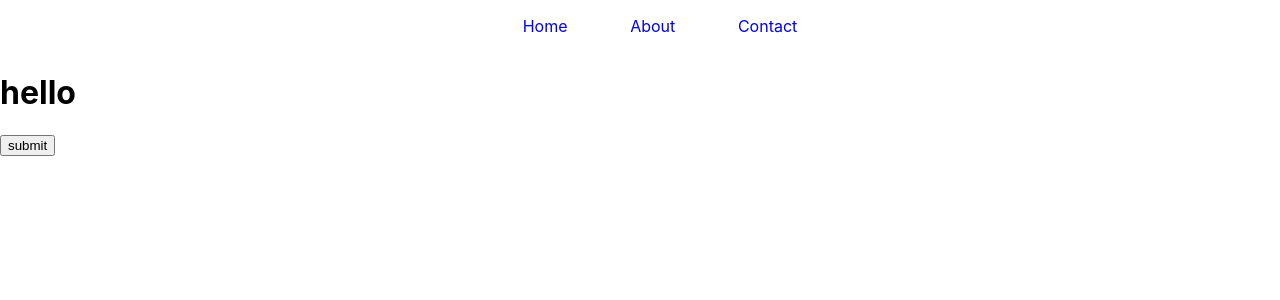
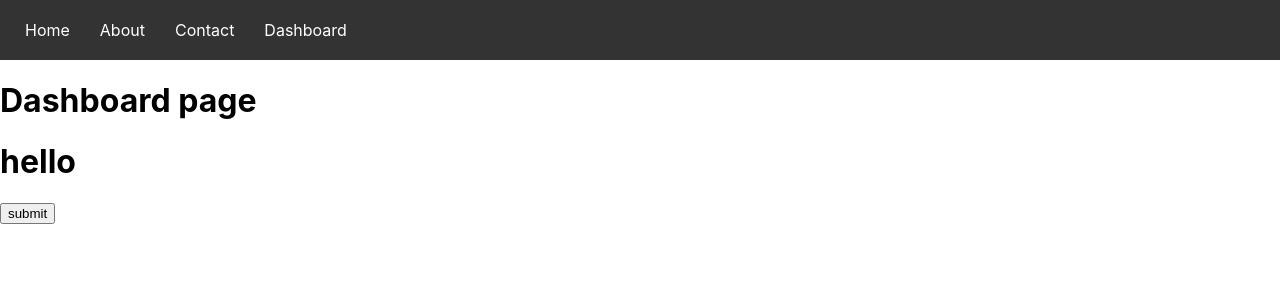
Before and after one commit to Prashant-Alit/react, a React (Create React App) app: page /dashboard in a window 1280 px wide. Shown: the top 300 px of the page. Built offline with nearby package versions, Linux system fonts and the light colour scheme.

Commit message:
added nested routes

```diff
--- a/package.json
+++ b/package.json
@@ -3,6 +3,9 @@
   "version": "0.1.0",
   "private": true,
   "dependencies": {
+    "@emotion/react": "^11.13.3",
+    "@emotion/styled": "^11.13.0",
+    "@mui/material": "^6.1.6",
     "@testing-library/jest-dom": "^5.17.0",
     "@testing-library/react": "^13.4.0",
     "@testing-library/user-event": "^13.5.0",
--- a/src/components/navbar/Navbar.js
+++ b/src/components/navbar/Navbar.js
@@ -1,21 +1,47 @@
-import { Link} from "react-router-dom";
+// import { Link} from "react-router-dom";
 
-import "./navbar.style.css"
+// import "./navbar.style.css"
+
+// export const Navbar = () => {
+//     return (
+//         <div className="navbar-container">
+//             {/* <div><h1>logo</h1></div> */}
+//             <div>
+//                <ul className="navitem-container">
+//                 <Link to="/" className="navitems"> Home </Link>
+//                 <Link to='/about' className="navitems">About</Link>
+//                 <Link to="/contact" className="navitems">Contact</Link>
+//                 <Link to="/dashboard" className="navitems">Dashboard</Link>
+//                </ul>
+//             </div>
+//         </div>
+//     )
+// }
+
+import { Link } from "react-router-dom";
+import "./navbar.style.css";
 
 export const Navbar = () => {
   return (
     <div className="navbar-container">
+      {/* Logo (optional) */}
       {/* <div><h1>logo</h1></div> */}
+
       <div>
         <ul className="navitem-container">
-                {/* <li className="navitems" onClick={}>Home</li>
-                <li className="navitems">About</li>
-                <li className="navitems">Contact</li> */}
-                <Link to="/" className="navitems"> Home </Link>
-                <Link to='/about' className="navitems">About</Link>
-                <Link to="/contact" className="navitems">Contact</Link>
+          <li><Link to="/" className="navitems">Home</Link></li>
+          <li><Link to='/about' className="navitems">About</Link></li>
+          <li><Link to="/contact" className="navitems">Contact</Link></li>
+
+          <li className="dropdown">
+            <Link to="/dashboard" className="navitems">Dashboard</Link>
+            <ul className="dropdown-menu">
+              <li><Link to="/dashboard/profile" className="navitems">Profile</Link></li>
+              {/* <li><Link to="/dashboard/settings" className="navitems">Settings</Link></li> */}
+            </ul>
+          </li>
         </ul>
       </div>
     </div>
-    )
-}
+  );
+};
--- a/src/components/navbar/navbar.style.css
+++ b/src/components/navbar/navbar.style.css
@@ -1,4 +1,4 @@
-.navbar-container{
+/* .navbar-container{
     display: flex;
     justify-content: space-around;
 }
@@ -13,4 +13,53 @@
     list-style: none;
     text-decoration: none;
     cursor: pointer;
-}
+} */
+
+.navbar-container {
+    background-color: #333;
+    padding: 10px;
+  }
+
+  .navitem-container {
+    list-style-type: none;
+    padding: 0;
+    margin: 0;
+    display: flex;
+    justify-content: flex-start;
+  }
+
+  .navitems {
+    text-decoration: none;
+    color: white;
+    padding: 10px 15px;
+    display: block;
+  }
+
+  .dropdown {
+    position: relative;
+  }
+
+  .dropdown-menu {
+    display: none;
+    position: absolute;
+    top: 100%;
+    left: 0;
+    background-color: #444;
+    list-style-type: none;
+    padding: 0;
+    margin: 0;
+  }
+
+  .dropdown:hover .dropdown-menu {
+    display: block;
+  }
+
+  .dropdown-menu .navitems {
+    padding: 8px 15px;
+    color: white;
+    background-color: #444;
+  }
+
+  .dropdown-menu .navitems:hover {
+    background-color: #666;
+  }
--- a/src/routes/Routing.js
+++ b/src/routes/Routing.js
@@ -3,7 +3,7 @@ import {
     Route,
 } from "react-router-dom";
 
-import { Home,About,Contact } from "../screens";
+import { Home,About,Contact,Dashboard,Profile } from "../screens";
 
 export const Routing = () => {
     return (
@@ -11,6 +11,9 @@ export const Routing = () => {
             <Route path="/" element={<Home/>}></Route>
             <Route path="/about" element={<About/>}></Route>
             <Route path="/contact" element={<Contact/>}></Route>
+            <Route path="/dashboard" element={<Dashboard/>}>
+              <Route path="profile" element={<Profile/>}></Route>
+            </Route>
         </Routes>
     )
 }
--- /dev/null
+++ b/src/screens/dashboard/Dashboard.js
@@ -0,0 +1,10 @@
+import { Outlet } from "react-router-dom"
+
+export const Dashboard = () => {
+    return (
+        <div>
+            <h1>Dashboard page</h1>
+            <Outlet/>
+        </div>
+    )
+}
--- /dev/null
+++ b/src/screens/dashboard/index.js
@@ -0,0 +1 @@
+export * from "./Dashboard"
--- a/src/screens/index.js
+++ b/src/screens/index.js
@@ -1,3 +1,5 @@
 export * from "./about";
 export * from "./contact";
-export * from "./home"
+export * from "./home";
+export * from "./dashboard";
+export * from "./profile"
--- /dev/null
+++ b/src/screens/profile/Profile.js
@@ -0,0 +1,7 @@
+export const Profile =() => {
+    return (
+        <div>
+            <h1>Profile screen</h1>
+        </div>
+    )
+}
--- /dev/null
+++ b/src/screens/profile/index.js
@@ -0,0 +1 @@
+export * from "./Profile"
```
Also changed, not shown: 1 other file (tests, documents, lock files or other folders). Lines whose indentation alone changed are shown as unchanged.
